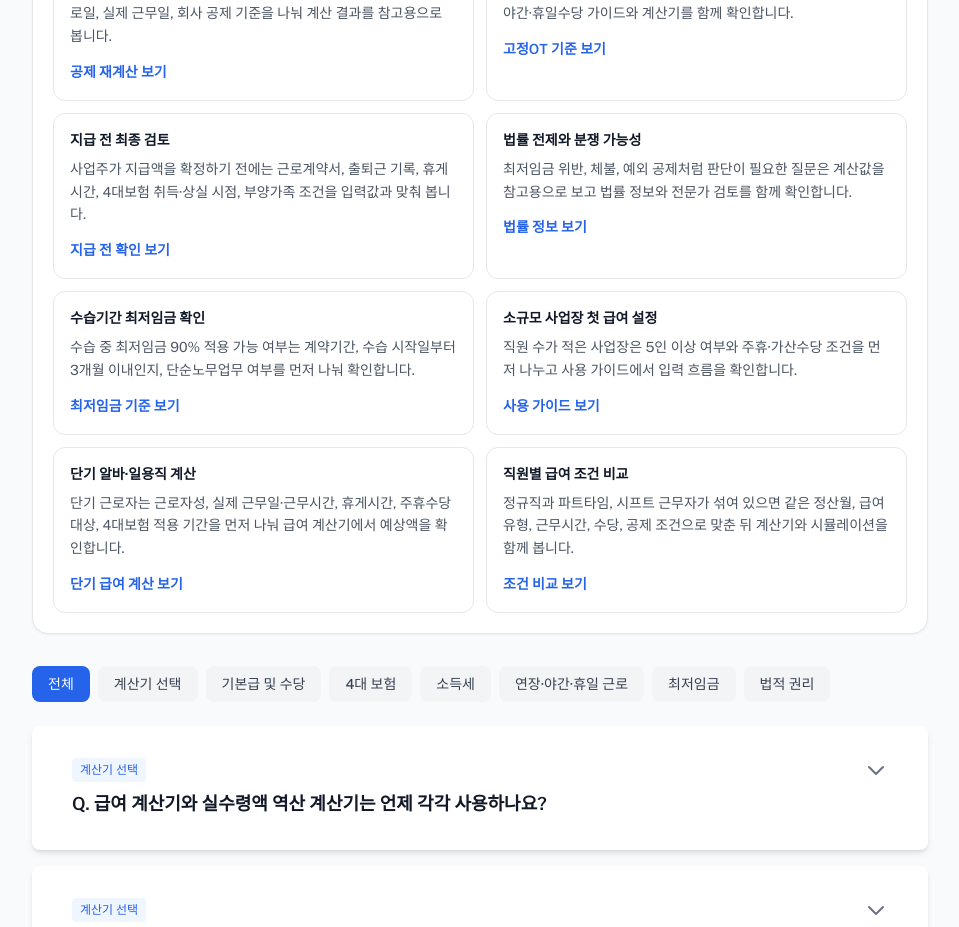
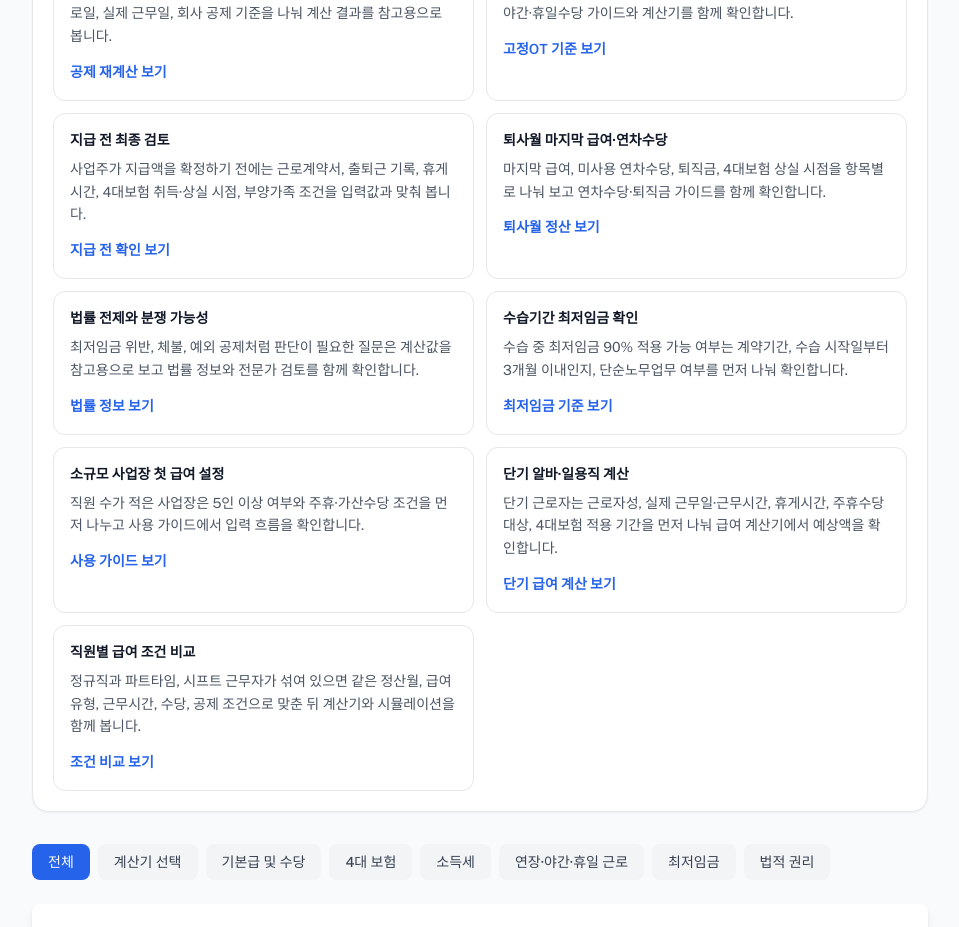
Before and after one commit to freenu0618/calcul, a React (Vite) app in the folder frontend/: page /faq in a window 1280 px wide. Shown: the part 2500-3427 px from the top of the page, without its empty margins (160-1119 px from the left). Built offline with nearby package versions, Linux system fonts and the light colour scheme; no server answers.

Commit message:
improve: add final pay FAQ routing signal

```diff
--- a/frontend/src/pages/FAQ.tsx
+++ b/frontend/src/pages/FAQ.tsx
@@ -191,6 +191,12 @@ const answerRouteCards = [
     label: '지급 전 확인',
   },
   {
+    title: '퇴사월 마지막 급여·연차수당',
+    description: '마지막 급여, 미사용 연차수당, 퇴직금, 4대보험 상실 시점을 항목별로 나눠 보고 연차수당·퇴직금 가이드를 함께 확인합니다.',
+    to: '/guide/annual-leave',
+    label: '퇴사월 정산',
+  },
+  {
     title: '법률 전제와 분쟁 가능성',
     description: '최저임금 위반, 체불, 예외 공제처럼 판단이 필요한 질문은 계산값을 참고용으로 보고 법률 정보와 전문가 검토를 함께 확인합니다.',
     to: '/legal',
@@ -222,7 +228,7 @@ const answerRouteCards = [
   },
 ];
 
-const dateModified = '2026-08-10';
+const dateModified = '2026-08-12';
 
 const FAQ = () => {
   const [selectedCategory, setSelectedCategory] = useState<string>('전체');
```
Also changed, not shown: frontend/public/llms.txt, 1 other file (tests, documents, lock files or other folders).
